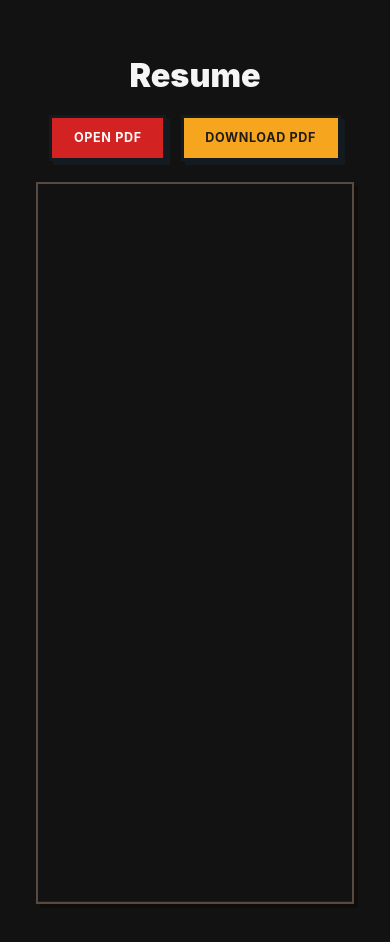
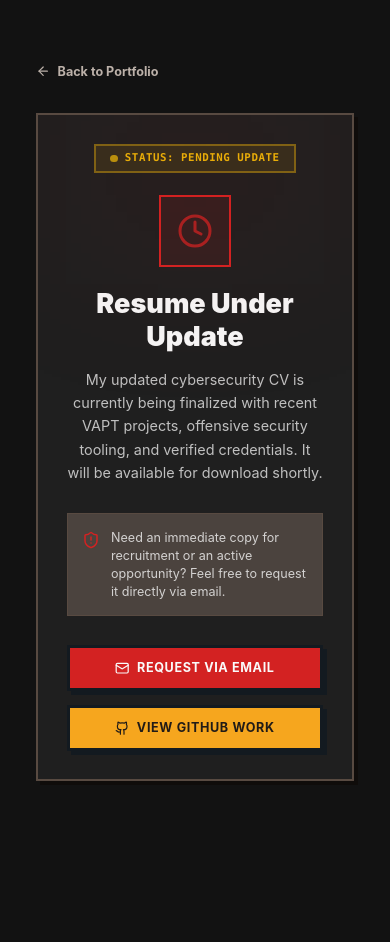
Before and after one commit to AVII-VERSE/avi-portfolio, a React (Vite) app: page /resume in a window 390 px wide. Shown: the top 942 px of the page. After the commit the page ends 844 px from the top, so only its background shows below. Built offline with nearby package versions, Linux system fonts and the light colour scheme.

Commit message:
fix(mobile): remove bottom taskbar, clean mobile header & set resume to pending state

```diff
--- a/src/components/portfolio/Header.tsx
+++ b/src/components/portfolio/Header.tsx
@@ -17,6 +17,19 @@ const Header = ({ onSectionClick }: HeaderProps) => {
         <div className="flex items-center justify-between">
           <div className="animate-fade-in">
             <Logo size="md" />
+          </div>
+
+          {/* Mobile Actions */}
+          <div className="flex md:hidden items-center gap-2">
+            <ThemeToggle />
+            <Button
+              asChild
+              variant="outline"
+              size="sm"
+              className="border-primary/40 text-primary hover:bg-primary hover:text-primary-foreground text-xs px-2.5 py-1 h-8"
+            >
+              <Link to="/resume">Resume</Link>
+            </Button>
           </div>
 
           <nav className="hidden md:flex items-center space-x-8">
--- a/src/components/portfolio/Navigation.tsx
+++ b/src/components/portfolio/Navigation.tsx
@@ -8,7 +8,7 @@ interface NavigationProps {
 
 const Navigation = ({ currentSection, onSectionClick }: NavigationProps) => {
   return (
-    <div className="fixed right-6 top-1/2 -translate-y-1/2 z-50">
+    <div className="hidden lg:block fixed right-6 top-1/2 -translate-y-1/2 z-50">
       <div className="flex flex-col items-center space-y-4">
         {SECTIONS.map((sectionId) => (
           <button
--- a/src/components/portfolio/Portfolio.tsx
+++ b/src/components/portfolio/Portfolio.tsx
@@ -12,7 +12,6 @@ import CertificationsSection from "./CertificationsSection";
 import BlogSection from "./BlogSection";
 import ContactSection from "./ContactSection";
 import Footer from "./Footer";
-import MobileActionBar from "./MobileActionBar";
 import { SECTIONS } from "@/constants";
 
 const Portfolio = () => {
@@ -73,7 +72,6 @@ const Portfolio = () => {
         <ContactSection />
       </main>
       <Footer />
-      <MobileActionBar />
     </div>
   );
 };
--- a/src/pages/Resume.tsx
+++ b/src/pages/Resume.tsx
@@ -1,58 +1,82 @@
-import React, { useState } from "react";
-import { AlertCircle } from "lucide-react";
+import React from "react";
+import { Link } from "react-router-dom";
+import { ArrowLeft, Clock, Mail, Github, ShieldAlert } from "lucide-react";
 
-const ResumeViewer: React.FC = () => {
-  const [loadError, setLoadError] = useState(false);
-  const src = `${import.meta.env.BASE_URL}resume.pdf`;
+const Resume: React.FC = () => {
   return (
-    <section className="min-h-screen py-16 px-4">
-      <div className="container mx-auto max-w-6xl">
-        <h1 className="section-title text-center mb-6">Resume</h1>
-
-        <div className="flex items-center justify-center gap-4 mb-6">
-          <a
-            href={src}
-            target="_blank"
-            rel="noopener noreferrer"
-            className="neobrutalist-button neobrutalist-button-primary px-6 py-3 text-sm"
+    <section className="min-h-screen py-16 px-4 flex items-center justify-center bg-background">
+      <div className="container mx-auto max-w-2xl">
+        {/* Back Link */}
+        <div className="mb-8">
+          <Link
+            to="/"
+            className="inline-flex items-center gap-2 text-sm font-bold text-muted-foreground hover:text-primary transition-colors"
           >
-            <span className="relative z-10">Open PDF</span>
-          </a>
-          <a
-            href={src}
-            download
-            className="neobrutalist-button neobrutalist-button-secondary px-6 py-3 text-sm"
-          >
-            <span className="relative z-10">Download PDF</span>
-          </a>
+            <ArrowLeft className="w-4 h-4" />
+            Back to Portfolio
+          </Link>
         </div>
 
-        <div className="neobrutalist-card p-0 relative">
-          {loadError ? (
-            <div className="w-full h-[85vh] flex flex-col items-center justify-center gap-4 p-8 text-center">
-              <AlertCircle size={48} className="text-destructive" />
-              <h3 className="text-xl font-bold">Failed to Load Resume</h3>
-              <p className="text-foreground/80">
-                The PDF viewer couldn't load the resume. Please try downloading it using the button above.
-              </p>
-            </div>
-          ) : (
-            <iframe
-              title="Resume"
-              src={src}
-              className="w-full h-[85vh]"
-              onError={() => setLoadError(true)}
+        {/* Pending Card */}
+        <div className="neobrutalist-card p-8 sm:p-12 text-center bg-card border-2 border-border relative overflow-hidden">
+          {/* Background Ambient Glow */}
+          <div
+            className="absolute top-0 left-1/2 -translate-x-1/2 w-72 h-32 bg-primary/10 blur-[90px] pointer-events-none"
+            aria-hidden
+          />
+
+          {/* Status Badge */}
+          <div className="inline-flex items-center gap-2 px-4 py-1.5 bg-yellow-500/10 border-2 border-yellow-500/40 text-yellow-500 text-xs font-mono font-bold uppercase tracking-wider mb-6">
+            <span className="w-2 h-2 rounded-full bg-yellow-500 animate-pulse" />
+            Status: Pending Update
+          </div>
+
+          {/* Icon */}
+          <div className="w-20 h-20 mx-auto mb-6 flex items-center justify-center border-2 border-primary bg-primary/10 text-primary">
+            <Clock className="w-10 h-10 animate-pulse" />
+          </div>
+
+          {/* Title & Description */}
+          <h1 className="text-3xl sm:text-4xl font-black text-foreground mb-4">
+            Resume Under Update
+          </h1>
+
+          <p className="text-foreground/75 leading-relaxed text-base sm:text-lg mb-8 max-w-lg mx-auto">
+            My updated cybersecurity CV is currently being finalized with recent VAPT projects, offensive security tooling, and verified credentials. It will be available for download shortly.
+          </p>
+
+          {/* Quick Notice */}
+          <div className="p-4 bg-muted/50 border border-border text-sm text-foreground/80 mb-8 max-w-lg mx-auto text-left flex items-start gap-3">
+            <ShieldAlert className="w-5 h-5 text-primary shrink-0 mt-0.5" />
+            <span>
+              Need an immediate copy for recruitment or an active opportunity? Feel free to request it directly via email.
+            </span>
+          </div>
+
+          {/* Action Buttons */}
+          <div className="flex flex-col sm:flex-row items-center justify-center gap-4">
+            <a
+              href="mailto:as8009067@gmail.com?subject=Resume%20Request%20-%20Avinash%20Singh"
+              className="w-full sm:w-auto neobrutalist-button neobrutalist-button-primary px-6 py-3 text-sm inline-flex items-center justify-center gap-2"
             >
-              <p className="p-4">
-                Your browser does not support PDFs.
-                <a href={src} className="text-primary underline">Download the PDF</a> to view it.
-              </p>
-            </iframe>
-          )}
+              <Mail className="w-4 h-4 relative z-10" />
+              <span className="relative z-10">Request via Email</span>
+            </a>
+
+            <a
+              href="https://github.com/AVII-VERSE"
+              target="_blank"
+              rel="noopener noreferrer"
+              className="w-full sm:w-auto neobrutalist-button neobrutalist-button-secondary px-6 py-3 text-sm inline-flex items-center justify-center gap-2"
+            >
+              <Github className="w-4 h-4 relative z-10" />
+              <span className="relative z-10">View GitHub Work</span>
+            </a>
+          </div>
         </div>
       </div>
     </section>
   );
 };
 
-export default ResumeViewer;
+export default Resume;
```
Also changed, not shown: 1 other file (tests, documents, lock files or other folders).
